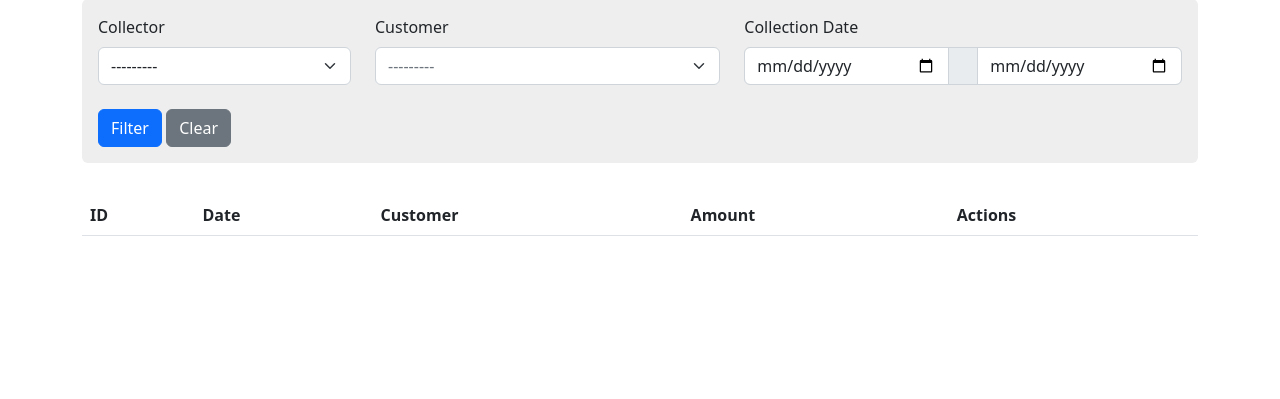
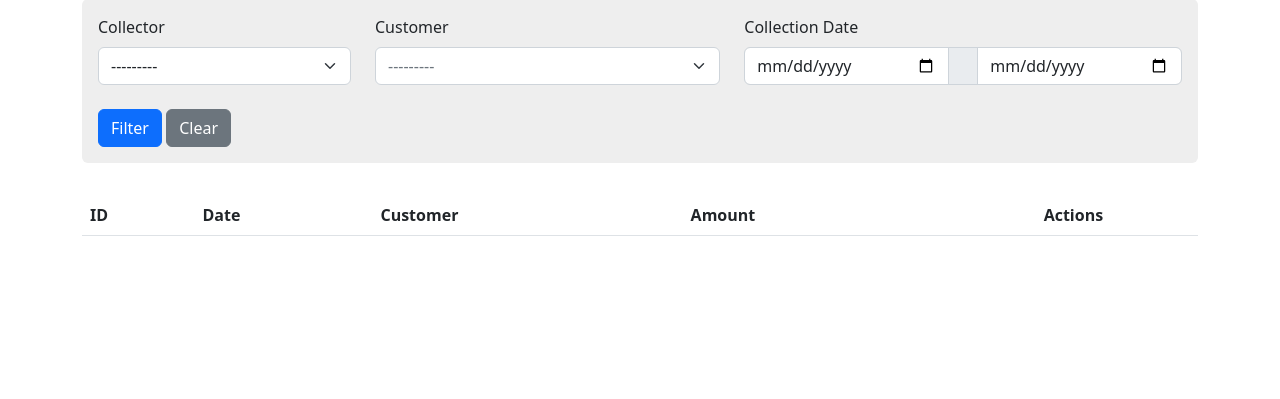
Before and after one commit to luciano-im/app-cobranzas, a Django app: page /collections/list/ in a window 1280 px wide. Shown: the part 216-615 px from the top of the page. Run offline with Django 4.2, Linux system fonts and the light colour scheme; the visitor is signed in with stand-in values (Sample User, id 1); data comes from the database, SQL or seed files in the repository; data that the repository does not hold is empty; some libraries are stand-ins or nearby versions.

Commit message:
💄 Center action buttons in collection list page

```diff
--- a/cobranzas/collection/templates/list_collection.html
+++ b/cobranzas/collection/templates/list_collection.html
@@ -46,7 +46,7 @@
         <th scope="col">{% translate "Date" context "Column name" %}</th>
         <th scope="col">{% translate "Customer" context "Column name" %}</th>
         <th scope="col">{% translate "Amount" context "Column name" %}</th>
-        <th scope="col">{% translate "Actions" context "Column name" %}</th>
+        <th scope="col" class="text-center">{% translate "Actions" context "Column name" %}</th>
       </tr>
     </thead>
     <tbody>
@@ -56,7 +56,7 @@
           <td class="col-2 col-sm-1">{{collection.date|date:"d/m/y"}}</td>
           <td class="col-4">{{collection.customer}}</td>
           <td class="col-2 text-end">{{collection.paid_amount|floatformat:0|intcomma}}</td>
-          <td class="actions col-3 col-sm-4">
+          <td class="actions text-center col-3 col-sm-4">
             <a href="{% url 'print-collection' collection.pk %}" class="btn btn-primary" target="_blank">
               <i class="bi bi-receipt"></i>
               <span class="d-none d-sm-inline">{% translate "Receipt" context "Receipt button" %}</span>
```
